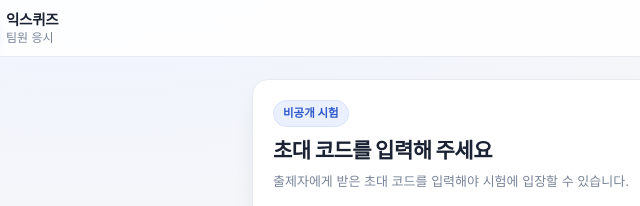
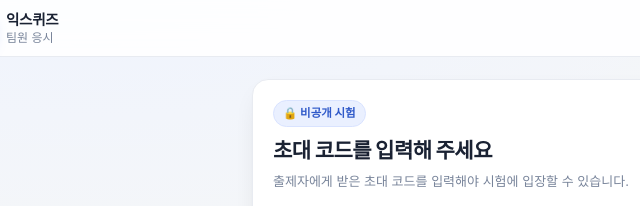
Before and after one commit to joonijoonoo/exquiz-app, a plain HTML site: page index.html in a window 1280 px wide. Shown: the top 206 px of the page, 58-698 px from the left. Drawn offline with Linux system fonts and the light colour scheme.

Commit message:
익스퀴즈: 팀원 잠금 화면 표시 다듬기

```diff
--- a/index.html
+++ b/index.html
@@ -1598,7 +1598,7 @@ var Member = {
       if (ev && (ev.key === 'Enter' || ev.keyCode === 13)) { self.submitCode(codeIn.value); }
     });
     var kids = [
-      el('span', { cls: 'm-step', text: '비공개 시험' }),
+      el('span', { cls: 'm-step', text: '🔒 비공개 시험' }),
       el('h2', { cls: 'm-title', style: { marginTop: '10px' }, text: '초대 코드를 입력해 주세요' }),
       el('p', { cls: 'm-sub', text: '출제자에게 받은 초대 코드를 입력해야 시험에 입장할 수 있습니다.' }),
       el('div', { cls: 'join-form' }, [
```
